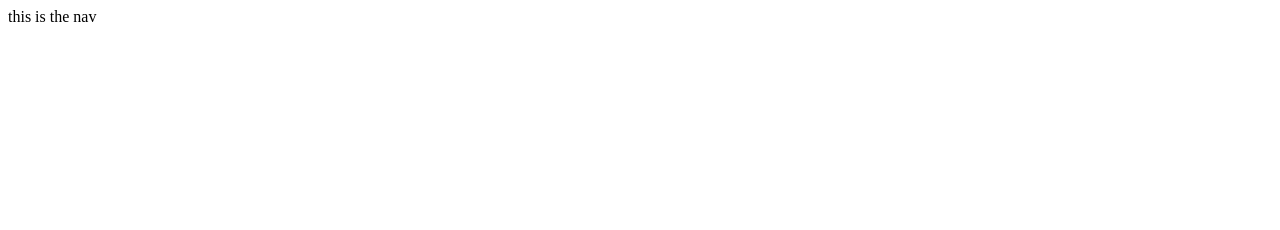
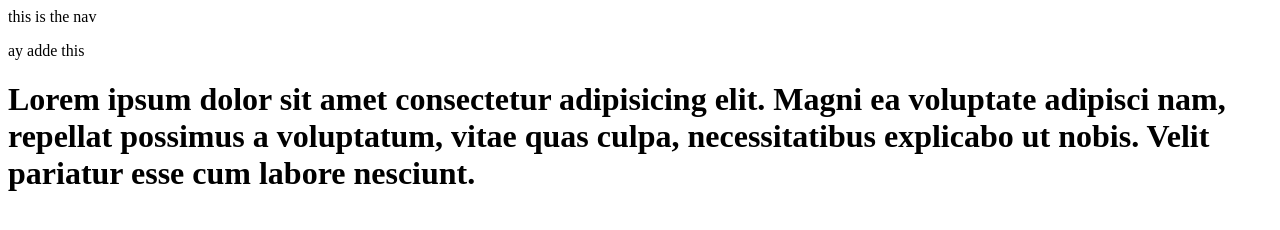
Before and after one commit to Hamksid/revison, a plain HTML site: page index.html in a window 1280 px wide. Drawn offline with Linux system fonts and the light colour scheme.

Commit message:
ay:add nav and heading

```diff
--- a/index.html
+++ b/index.html
@@ -8,5 +8,8 @@
 </head>
 <body>
     <nav>this is the nav</nav>
+
+    <p>ay adde this</p>
+    <h1>Lorem ipsum dolor sit amet consectetur adipisicing elit. Magni ea voluptate adipisci nam, repellat possimus a voluptatum, vitae quas culpa, necessitatibus explicabo ut nobis. Velit pariatur esse cum labore nesciunt.</h1>
 </body>
 </html>
```
